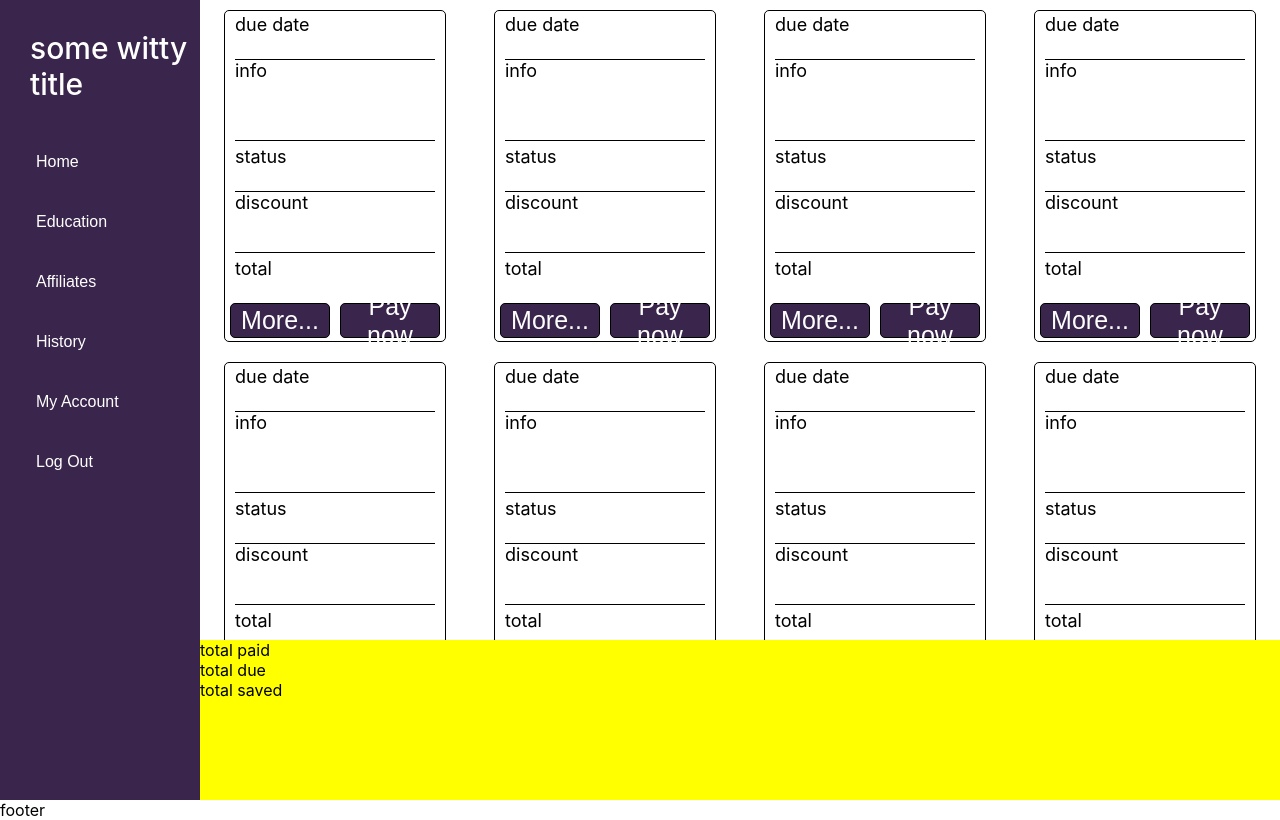
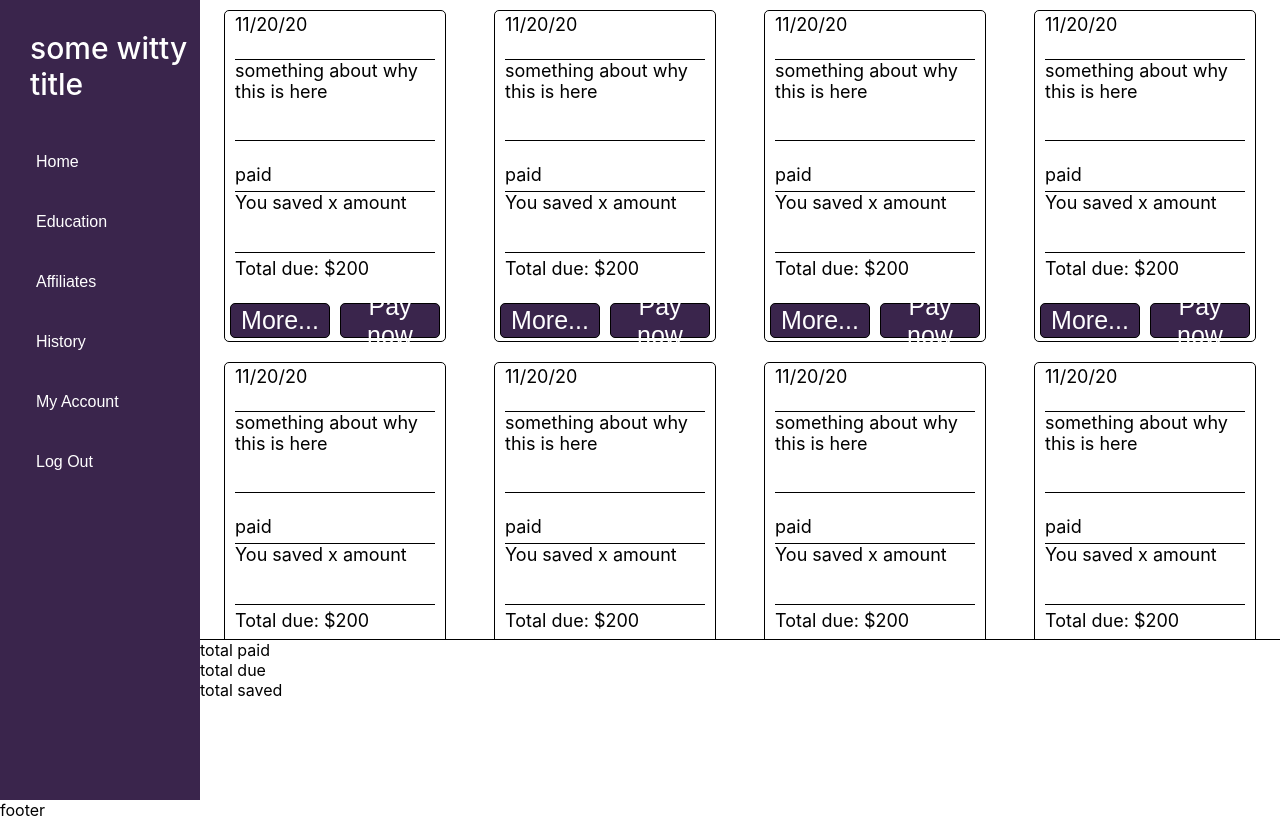
Before and after one commit to williamcd/PaymentPortal, a React (Create React App) app: page /history in a window 1280 px wide. Built offline with nearby package versions, Linux system fonts and the light colour scheme.

Commit message:
made history cards dynamic

```diff
--- a/src/App.js
+++ b/src/App.js
@@ -7,7 +7,7 @@ import Footer from './components/Footer';
 import Home from './components/Home';
 import Affiliates from './components/Affiliates';
 import Education from './components/Education';
-import History from './components/History';
+import History from './components/History/History';
 import MyAccount from './components/MyAccount';
 import Reset from './components/Reset';
 import Payments from './components/Payments';
--- a/src/components/Education.js
+++ b/src/components/Education.js
@@ -2,7 +2,7 @@ import React, { Component } from 'react';
 import styled from 'styled-components';
 
 class Education extends Component {
-    // THIS IS DISGUSTING, JUST GETTING IT DONE
+    // THIS IS DISGUSTING, JUST GETTING IT DONE LOL
     state = {
         question1: false,
         question2: false,
--- a/src/components/History.js
+++ /dev/null
@@ -1,56 +0,0 @@
-import React, { Component } from 'react';
-import styled from 'styled-components';
-import HistoryCard from './HistoryCard';
-
-class History extends Component {
-    render() {
-        return (
-            <Everything>
-                <Graph>
-                    <HistoryCard />
-                    <HistoryCard />
-                    <HistoryCard />
-                    <HistoryCard />
-                    <HistoryCard />
-                    <HistoryCard />
-                    <HistoryCard />
-                    <HistoryCard />
-                    <HistoryCard />
-                    <HistoryCard />
-                    <HistoryCard />
-                    <HistoryCard />
-                    <HistoryCard />
-                    <HistoryCard />
-                    <HistoryCard />
-                </Graph>
-                <TotalRemaining>
-                    <div>total paid</div>
-                    <div>total due</div>
-                    <div>total saved</div>
-                </TotalRemaining>
-            </Everything>
-        );
-    }
-}
-
-const Everything = styled.div`
-    display: flex;
-    flex-direction: column;
-    justify-content: space-between;
-`
-const Graph = styled.div`
-    width: calc(100vw - 200px);
-    height: 80vh;
-    display: flex;
-    flex-direction: row;
-    justify-content: space-around;
-    flex-wrap: wrap;
-    overflow: scroll;
-`
-const TotalRemaining = styled.div`
-    height: 20vh;
-    width: calc(100vw - 200px);
-    background-color: yellow;
-`
-
-export default History;
--- /dev/null
+++ b/src/components/History/History.js
@@ -0,0 +1,56 @@
+import React, { Component } from 'react';
+import styled from 'styled-components';
+import HistoryCard from './HistoryCard';
+import HistoryList from './HistoryList';
+import HistoryView from './HistoryView';
+
+class History extends Component {
+    state = {
+        data: [
+            {dueDate: '11/20/20', info: 'something about why this is here', status: true, discount: 'You saved x amount', total: 200},
+            {dueDate: '11/20/20', info: 'something about why this is here', status: true, discount: 'You saved x amount', total: 200},
+            {dueDate: '11/20/20', info: 'something about why this is here', status: true, discount: 'You saved x amount', total: 200},
+            {dueDate: '11/20/20', info: 'something about why this is here', status: true, discount: 'You saved x amount', total: 200},
+            {dueDate: '11/20/20', info: 'something about why this is here', status: true, discount: 'You saved x amount', total: 200},
+            {dueDate: '11/20/20', info: 'something about why this is here', status: true, discount: 'You saved x amount', total: 200},
+            {dueDate: '11/20/20', info: 'something about why this is here', status: true, discount: 'You saved x amount', total: 200},
+            {dueDate: '11/20/20', info: 'something about why this is here', status: true, discount: 'You saved x amount', total: 200},
+            {dueDate: '11/20/20', info: 'something about why this is here', status: true, discount: 'You saved x amount', total: 200},
+            {dueDate: '11/20/20', info: 'something about why this is here', status: true, discount: 'You saved x amount', total: 200},
+            {dueDate: '11/20/20', info: 'something about why this is here', status: true, discount: 'You saved x amount', total: 200},
+            {dueDate: '11/20/20', info: 'something about why this is here', status: true, discount: 'You saved x amount', total: 200},
+            {dueDate: '11/20/20', info: 'something about why this is here', status: true, discount: 'You saved x amount', total: 200},
+            {dueDate: '11/20/20', info: 'something about why this is here', status: true, discount: 'You saved x amount', total: 200},
+            {dueDate: '11/20/20', info: 'something about why this is here', status: true, discount: 'You saved x amount', total: 200},
+            {dueDate: '11/20/20', info: 'something about why this is here', status: true, discount: 'You saved x amount', total: 200},
+            {dueDate: '11/20/20', info: 'something about why this is here', status: true, discount: 'You saved x amount', total: 200}
+        ]
+    }
+    render() {
+    return (
+        <Everything>
+            <HistoryList payments={this.state.data}/>
+            {/* <HistoryView /> */}
+            <TotalRemaining>
+                <div>total paid</div>
+                <div>total due</div>
+                <div>total saved</div>
+            </TotalRemaining>
+        </Everything>
+    );
+}
+}
+
+const Everything = styled.div`
+    display: flex;
+    flex-direction: column;
+    justify-content: space-between;
+    height: 100vh;
+`
+const TotalRemaining = styled.div`
+    height: 20vh;
+    width: calc(100vw - 200px);
+    border-top: 1px solid black;
+`
+
+export default History;
--- a/src/components/HistoryCard.js
+++ b/src/components/History/HistoryCard.js
@@ -2,14 +2,17 @@ import React, { Component } from 'react';
 import styled from 'styled-components';
 
 class HistoryCard extends Component {
+    componentDidMount() {
+        console.log(this.props)
+    }
     render() {
         return (
             <Card>
-                <div className="date">due date</div>
-                <div className="reason">info</div>
-                <div className="status">status</div>
-                <div className="cost">discount</div>
-                <div className="total">total</div>
+                <div className="date">{this.props.data.dueDate}</div>
+                <div className="reason">{this.props.data.info}</div>
+                <div className="status">{this.props.data.status ? <p>paid</p> : <p>unpaid</p>}</div>
+                <div className="cost">{this.props.data.discount}</div>
+                <div className="total">Total due: ${this.props.data.total}</div>
                 <div className="buttons">
                     <button className="info">More...</button>
                     <button className="paynow">Pay now</button>
--- /dev/null
+++ b/src/components/History/HistoryList.js
@@ -0,0 +1,28 @@
+import React, { Component } from 'react';
+import styled from 'styled-components';
+import HistoryCard from './HistoryCard';
+
+class HistoryList extends Component {
+    render() {
+        return (
+            <Graph>
+                {this.props.payments.map((card, i) => {
+                    return (
+                        <HistoryCard data={card} />
+                    )
+                })}
+            </Graph>
+        );
+    }
+}
+const Graph = styled.div`
+    width: calc(100vw - 200px);
+    height: 80vh;
+    display: flex;
+    flex-direction: row;
+    justify-content: space-around;
+    flex-wrap: wrap;
+    overflow: scroll;
+`
+
+export default HistoryList;
--- /dev/null
+++ b/src/components/History/HistoryView.js
@@ -0,0 +1,19 @@
+import React, { Component } from 'react';
+import styled from 'styled-components';
+
+class HistoryView extends Component {
+    render() {
+        return (
+            <Card>
+                ComponentView
+            </Card>
+        );
+    }
+}
+const Card = styled.div`
+    height: 80vh;
+    width: calc(100vw - 200px);
+    background-color: yellow;
+`
+
+export default HistoryView;
```
